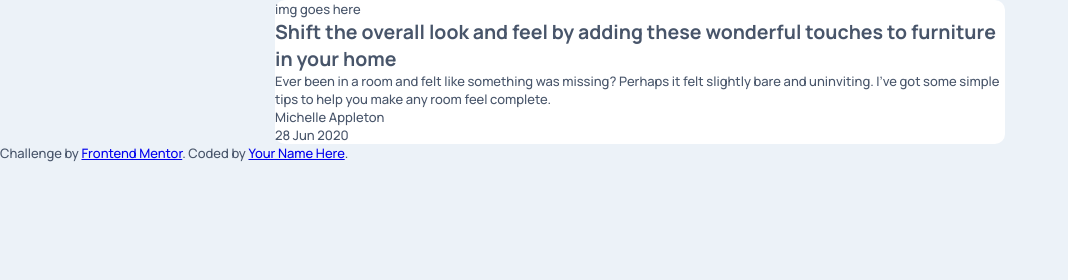
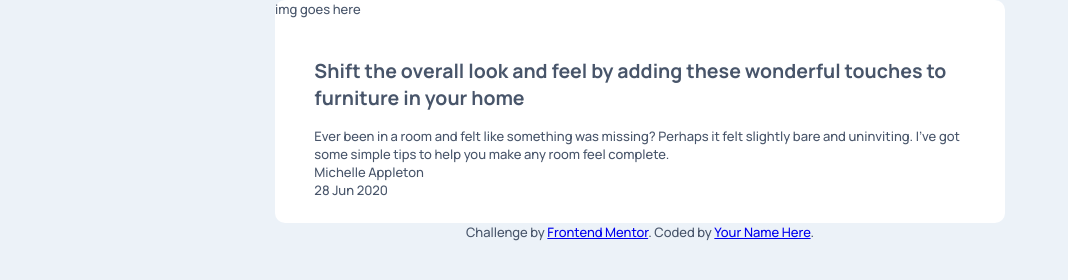
Before and after one commit to msunji/fe-mentor-article-preview, a website: page index.html in a window 1280 px wide. Shown: the whole page, without its empty margins (0-1068 px from the left). Drawn offline with nearby package versions, Linux system fonts and the light colour scheme; files that its build step writes are made by us from their sources.

Commit message:
Update text styling, attribution styling
- Add margin to h1 element
- Add card padding
- Align attribution text to center

```diff
--- a/src/styles/styles.scss
+++ b/src/styles/styles.scss
@@ -38,4 +38,26 @@ p {
   margin: 0 auto;
   border-radius: 10px;
   background: $white;
+  display: grid;
+  grid-template-rows: minmax(1fr, 200px) 1fr;
+
+  &__image {
+    background-image: url('../assets/images/drawers.jpg');
+    background-repeat: no-repeat;
+    height: 100%;
+  }
+
+  article {
+    padding: 2.46rem 2.46rem 1.5rem 2.46rem;
+
+    h1 {
+      margin-bottom: 1rem;
+    }
+  }
 }
+
+footer {
+  .attribution {
+    text-align: center;
+  }
+}
```
